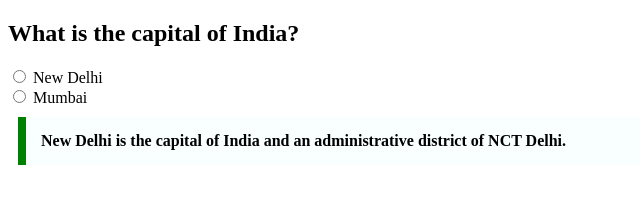
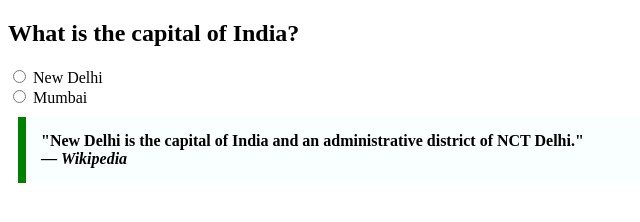
Before and after one commit to acciojob/trivia-devil9931, a website: page main.html in a window 1280 px wide. Shown: the whole page, without its empty margins (0-640 px from the left). Drawn offline with Linux system fonts and the light colour scheme.

Commit message:
created a submission

```diff
--- a/main.html
+++ b/main.html
@@ -10,23 +10,22 @@
 	<!-- the entire body must be written by student -->
 
 	 <!-- Question Section -->
-  <section>
+ <section>
     <h2>What is the capital of India?</h2>
     <form>
       <label>
-        <input type="radio" name="capital" value="delhi">
-        New Delhi
+        <input type="radio" name="capital" value="new-delhi"> New Delhi
       </label><br>
       <label>
-        <input type="radio" name="capital" value="mumbai">
-        Mumbai
+        <input type="radio" name="capital" value="mumbai"> Mumbai
       </label>
     </form>
   </section>
 
-  <!-- Quotation -->
-  <blockquote class="quote">
-    New Delhi is the capital of India and an administrative district of NCT Delhi.
+  <!-- Quotation Section -->
+  <blockquote class="wiki-quote">
+    "New Delhi is the capital of India and an administrative district of NCT Delhi."
+    <br>— <cite>Wikipedia</cite>
   </blockquote>
     <script type="text/javascript" src="./script.js">
 </script>
--- a/styles.css
+++ b/styles.css
@@ -1,4 +1,4 @@
-.quote {
+.wiki-quote {
   max-width: 600px;
   margin: 10px;
   padding: 15px;
```
